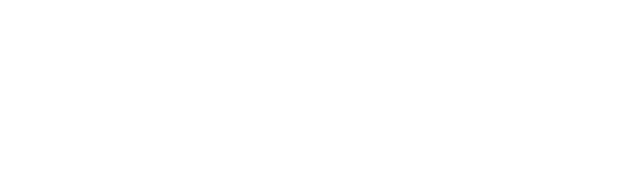
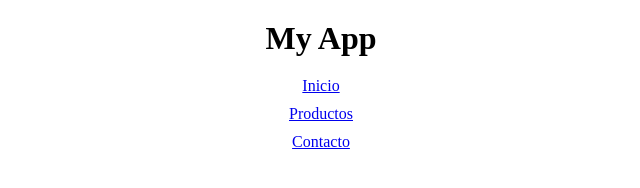
Before and after one commit to letoor1234/m2-clase-6, a plain HTML site: page index.html in a window 1280 px wide. Shown: the whole page, without its empty margins (319-959 px from the left). Drawn offline with Linux system fonts and the light colour scheme.

Commit message:
feat: header layout

```diff
--- a/index.css
+++ b/index.css
@@ -4,3 +4,36 @@
   box-sizing: border-box;
   background-clip: border-box;
 }
+
+img {
+  max-width: 100%;
+  object-fit: cover;
+}
+
+body {
+  width: calc(100vw - (100vw - 100%));
+}
+
+.header {
+  width: 100%;
+  padding: 20px 0;
+  display: flex;
+  flex-direction: column;
+  align-items: center;
+  gap: 20px;
+}
+
+.menu {
+  display: flex;
+  flex-direction: column;
+  align-items: center;
+  gap: 10px;
+}
+
+/* TABLET */
+@media (min-width: 768px) {
+}
+
+/* DESKTOP */
+@media (min-width: 1200px) {
+}
--- a/index.html
+++ b/index.html
@@ -8,6 +8,13 @@
     <link href="index.css" rel="stylesheet" />
   </head>
   <body>
-    <h1 class="clase1 clase2 clase3" id="id1"></h1>
+    <header class="header">
+      <h1 class="logo">My App</h1>
+      <nav class="menu">
+        <a class="menu-item" href="#">Inicio</a>
+        <a class="menu-item" href="#">Productos</a>
+        <a class="menu-item" href="#">Contacto</a>
+      </nav>
+    </header>
   </body>
 </html>
```
